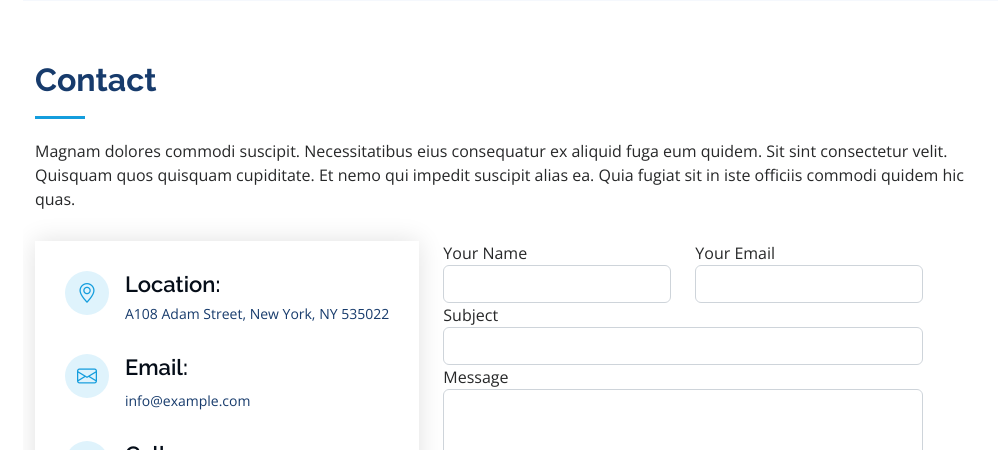
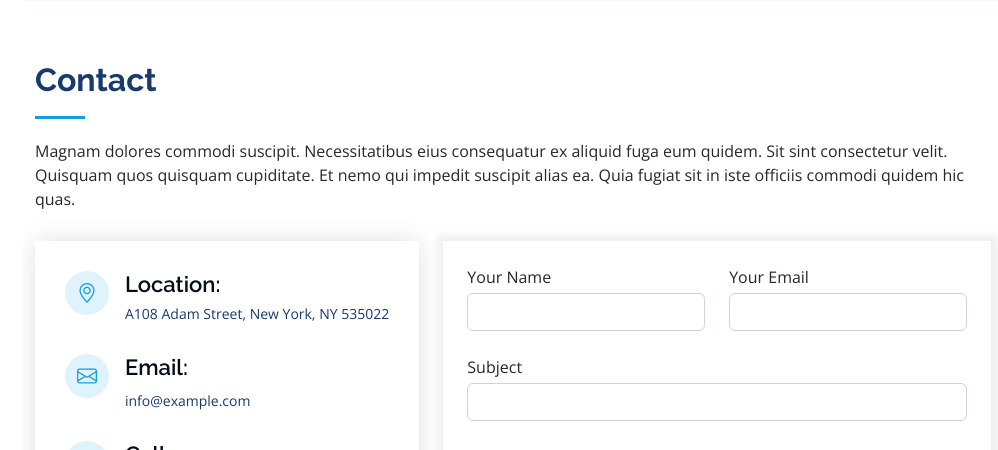
Before and after one commit to asadmughal786/Portfolio, a Django app: page / in a window 1280 px wide. Shown: the part 6050-6500 px from the top of the page, without its empty margins (277-1275 px from the left). Run offline with Django 4.2, Linux system fonts and the light colour scheme; some libraries are stand-ins or nearby versions.

Commit message:
added styling to the contact form

```diff
--- a/display_portfolio/static/css/style.css
+++ b/display_portfolio/static/css/style.css
@@ -8,6 +8,12 @@
 /*--------------------------------------------------------------
 # General
 --------------------------------------------------------------*/
+.background_white
+{
+  background-color: white !important;
+  box-shadow: 1px 1px 7px 7px rgba(211, 211, 211, 0.342) !important;
+}
+
 
 body {
   font-family: "Open Sans", sans-serif;
--- a/display_portfolio/templates/index.html
+++ b/display_portfolio/templates/index.html
@@ -25,7 +25,7 @@
   <link href="/static/vendor/swiper/swiper-bundle.min.css" rel="stylesheet">
 
   <!-- Template Main CSS File -->
-  <link href="/static/css/style.css" rel="stylesheet">
+  <link href="/static/css/style.css" rel="stylesheet" >
 
   <!-- =======================================================
   * Template Name: iPortfolio - v3.10.0
@@ -587,33 +587,35 @@
 
           </div>
 
-          <div class="col-lg-7 mt-5 mt-lg-0 d-flex align-items-stretch">
+          <div class="col-lg-7 mt-5 mt-lg-0 ">
+            <div class="col-sm-12 pt-4 pb-4 px-4"  style="background-color: white; box-shadow: 1px 1px 7px 7px rgba(211, 211, 211, 0.342);">
             <form action="forms/contact.php" method="post" role="form" class="">
               <div class="row">
                 <div class="form-group col-md-6">
                   <label for="name">Your Name</label>
-                  <input type="text" name="name" class="form-control" id="name" required>
+                  <input type="text" name="name" class="form-control mt-1" id="name" required>
                 </div>
                 <div class="form-group col-md-6">
                   <label for="name">Your Email</label>
-                  <input type="email" class="form-control" name="email" id="email" required>
+                  <input type="email" class="form-control mt-1" name="email" id="email" required>
                 </div>
               </div>
-              <div class="form-group">
+              <div class="form-group mt-4">
                 <label for="name">Subject</label>
-                <input type="text" class="form-control" name="subject" id="subject" required>
+                <input type="text" class="form-control mt-1" name="subject" id="subject" required>
               </div>
-              <div class="form-group">
+              <div class="form-group mt-4">
                 <label for="name">Message</label>
-                <textarea class="form-control" name="message" rows="10" required></textarea>
+                <textarea class="form-control mt-1" name="message" rows="10" required></textarea>
               </div>
               <div class="my-3">
                 <div class="loading">Loading</div>
                 <div class="error-message"></div>
                 <div class="sent-message">Your message has been sent. Thank you!</div>
               </div>
-              <div class="text-center"><button type="submit">Send Message</button></div>
+              <div class="text-center mb-3"><button type="submit" class="btn btn-info btn-lg" style="color:white">Send Message</button></div>
             </form>
+            </div>
           </div>
 
         </div>
```
